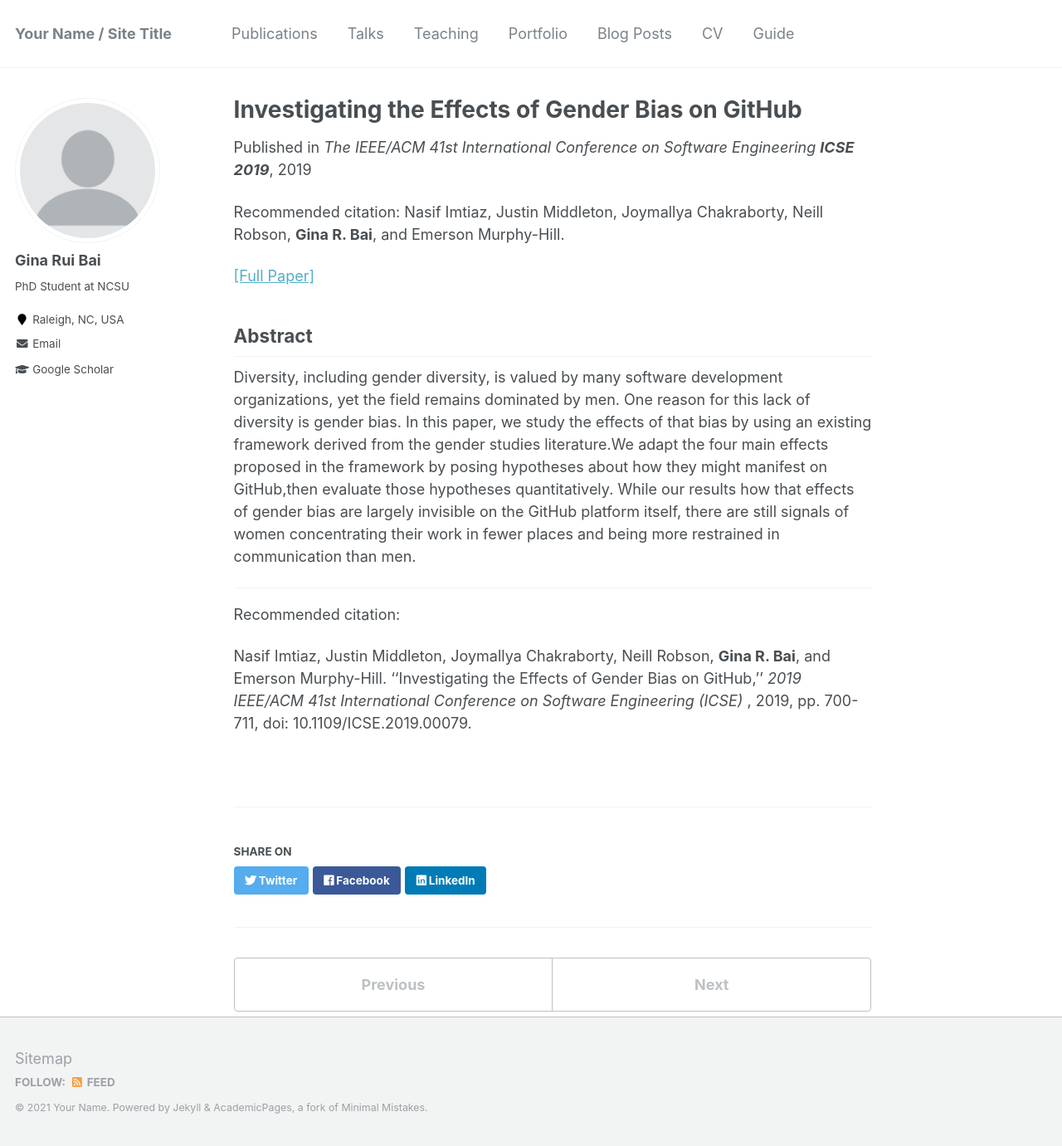
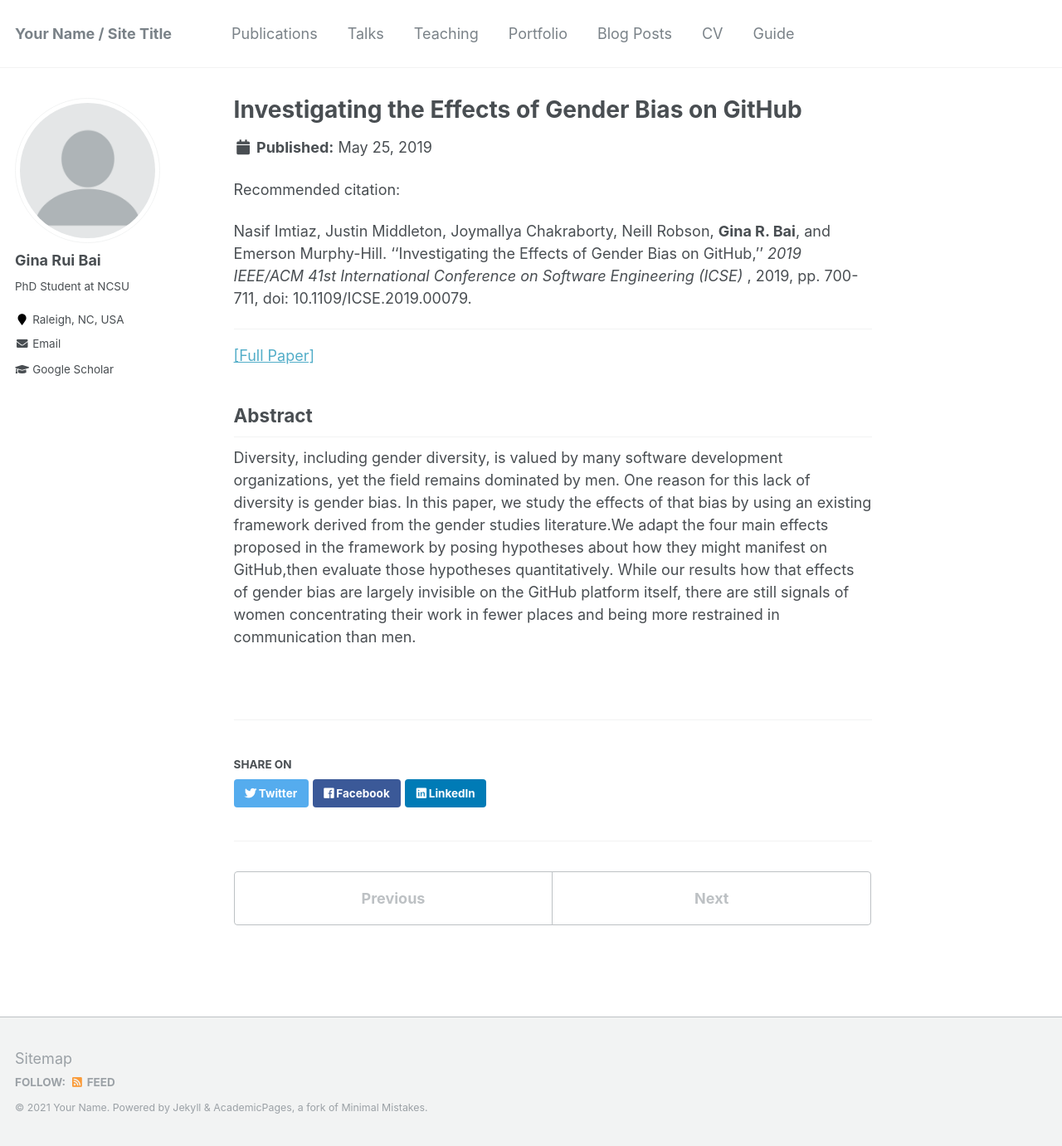
Before and after one commit to ginaBai/ginabai.github.io, a Jekyll site: the page built from _publications/icse19_GenderBias.md, in a window 1280 px wide and 1381 px high. Shown: the whole window at 83% size. Built offline with Jekyll 4.4.1, drawn with Linux system fonts in a browser that asks for light colours.

Commit message:
More refinements

```diff
--- a/_publications/icse19_GenderBias.md
+++ b/_publications/icse19_GenderBias.md
@@ -3,15 +3,13 @@ title: "Investigating the Effects of Gender Bias on GitHub"
 collection: publications
 permalink: /publications/icse19_GenderBias
 date: 2019-5-25
-venue: 'The IEEE/ACM 41st International Conference on Software Engineering <b>ICSE 2019</b>'
-citation: 'Nasif Imtiaz, Justin Middleton, Joymallya Chakraborty, Neill Robson, <b>Gina R. Bai</b>, and Emerson Murphy-Hill.'
+---
+Recommended citation:
+
+Nasif Imtiaz, Justin Middleton, Joymallya Chakraborty, Neill Robson, **Gina R. Bai**, and Emerson Murphy-Hill. ''Investigating the Effects of Gender Bias on GitHub,'' <i>2019 IEEE/ACM 41st International Conference on Software Engineering (ICSE) </i>, 2019, pp. 700-711, doi: 10.1109/ICSE.2019.00079.
+
 ---
 [[Full Paper]](http://ginabai.github.io/files/PaperPreprints/icse19_GenderBias.pdf)
 
 ## Abstract
 Diversity, including gender diversity, is valued by many software development organizations, yet the field remains dominated by men. One reason for this lack of diversity is gender bias. In this paper, we study the effects of that bias by using an existing framework derived from the gender studies literature.We adapt the four main effects proposed in the framework by posing hypotheses about how they might manifest on GitHub,then evaluate those hypotheses quantitatively. While our results how that effects of gender bias are largely invisible on the GitHub platform itself, there are still signals of women concentrating their work in fewer places and being more restrained in communication than men.
-
----
-Recommended citation:
-
-Nasif Imtiaz, Justin Middleton, Joymallya Chakraborty, Neill Robson, **Gina R. Bai**, and Emerson Murphy-Hill. ''Investigating the Effects of Gender Bias on GitHub,'' <i>2019 IEEE/ACM 41st International Conference on Software Engineering (ICSE) </i>, 2019, pp. 700-711, doi: 10.1109/ICSE.2019.00079.
```
Also changed, not shown: _publications/icpc19_RegexVideo.md (+5 -7 lines), _publications/icpc20_VBACodeSearch.md (+5 -7 lines), _publications/icse20_DocSym.md (+5 -7 lines), _publications/iticse21_TestingPerformance.md (+5 -7 lines), _publications/saner19_RegexEvolution.md (+5 -7 lines).
